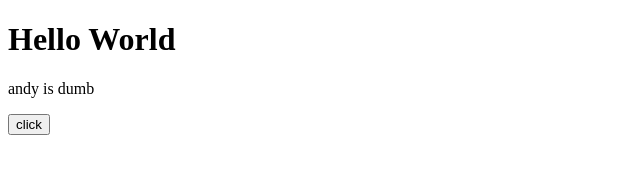
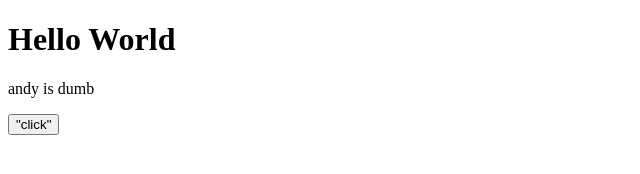
Before and after one commit to minghanli07/asdf, a plain HTML site: page index.html in a window 1280 px wide. Shown: the full height of the page, 0-640 px from the left. Drawn offline with Linux system fonts and the light colour scheme.

Commit message:
Update index.html

```diff
--- a/index.html
+++ b/index.html
@@ -3,6 +3,6 @@
 <body>
 <h1>Hello World</h1>
 <p>andy is dumb</p>
-  <button> click </button>
+  <button> "click" </button>
 </body>
 </html>
```
